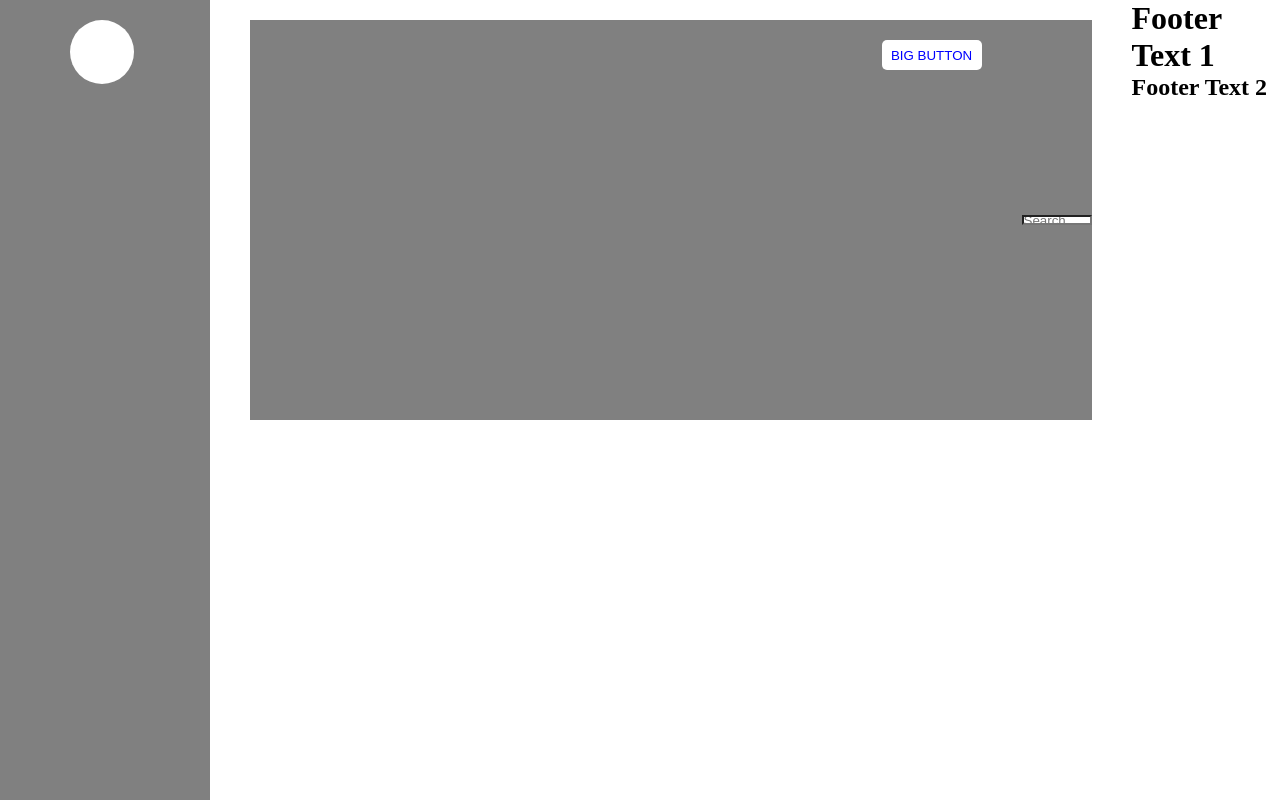
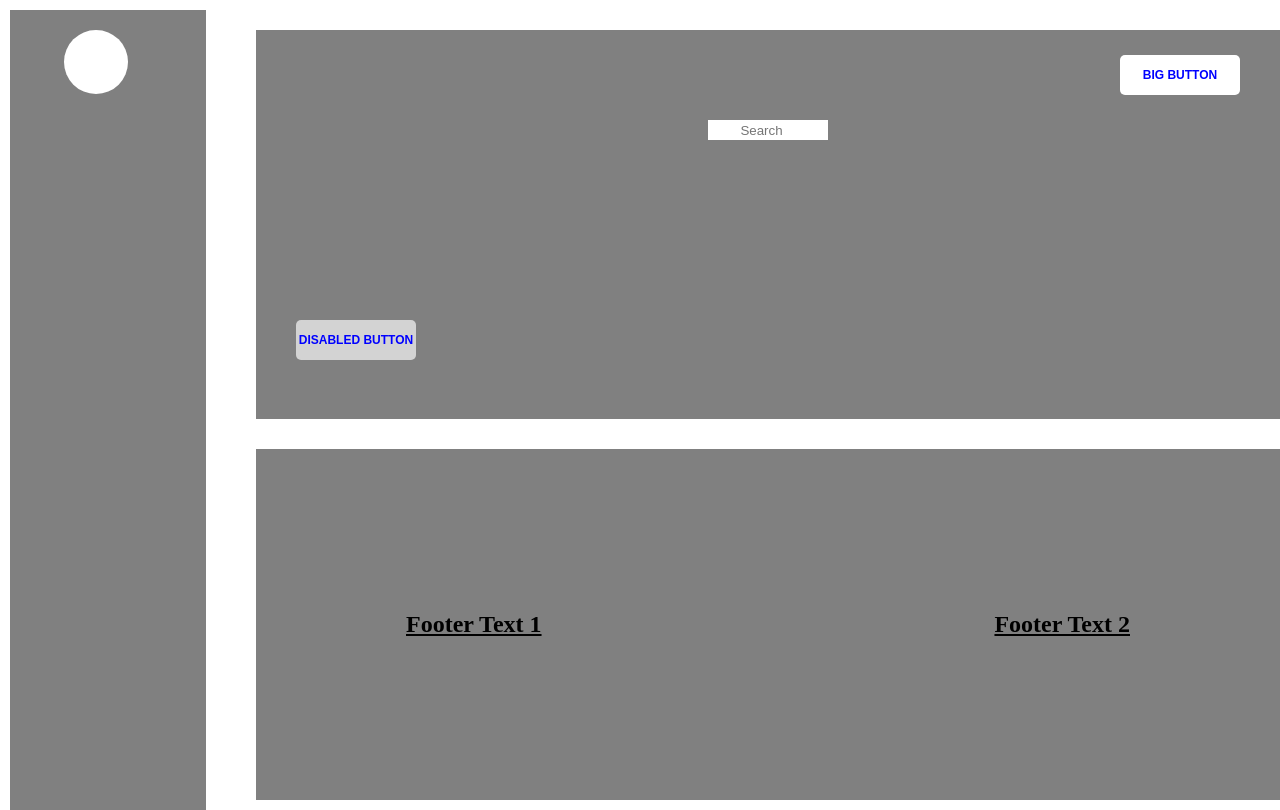
Before and after one commit to Doriana94/CHECKPOINT, a plain HTML site: page index.html in a window 1280 px wide. Drawn offline with Linux system fonts and the light colour scheme.

Commit message:
completed file

```diff
--- a/index.html
+++ b/index.html
@@ -12,21 +12,17 @@
         <div class="ball"></div>
     </aside>
 
+    <section>
     <main>
-
         <button type="button">BIG BUTTON</button>
-
-            <div class="search">
             <input type="search" placeholder="Search">
-            </div>
-            <!-- <div class="disabled">
-                <button type="button">DISABLED BUTTON</button>
-            </div>  -->
+             <button type="button" class="disabled">DISABLED BUTTON</button>
     </main>
 
     <footer>
         <h1>Footer Text 1</h1>
         <h2>Footer Text 2</h2>
     </footer>
+</section>
 </body>
 </html>
--- a/style.css
+++ b/style.css
@@ -15,7 +15,7 @@ body{
     width: 20%;
     height: 100%;
     background-color: grey;
-
+    margin: 10px;
 }
 
 .username .ball{
@@ -23,38 +23,72 @@ body{
     height: 4rem;
     border-radius: 50%;
     background-color: white;
-    margin-left: 70px;
+    margin-left: 54px;
     margin-top: 20px;
 }
 
 main{
-    width: 80%;
-    height: 50%;
+    width: 80vw;
+    height: 50vh;
     background-color: grey;
     display: flex;
-    margin-top: 20px;
-   justify-content: flex-end;
+    margin-top: 30px;
+    flex-direction: column;
+
 }
 
- button{
-    width: 100px;
-    height: 30px;
+button{
+    width: 120px;
+    height: 40px;
     border-radius: 5px;
     background-color: white;
+    color: blue;
+    border: none;
+    margin: 25px 40px;
+    align-self: flex-end;
+    font-size: 12px;
+    font-weight: bold;
+}
+
+input{
+    width: 120px;
+    height: 20px;
+    background-color: white;
+    align-self: center;
+    border: none;
+    text-align: center;
+
+}
+
+.disabled{
+    width: 120px;
+    height: 40px;
+    border-radius: 5px;
+    background-color: lightgrey;
+    color: blue;
     border: none;
     align-self: flex-start;
-    margin: 20px 40px;
-    color: blue;
+    margin: 180px 0 25px 40px;
+    font-size: 12px;
+    font-weight: bold;
 }
 
-.search{
+section{
     display: flex;
-    justify-content: center;
+    flex-direction: column;
+    gap: 30px;
 }
-input{
-    width: 70px;
-    height: 10px;
-    background-color: white;
-    align-self: center;
 
+footer{
+    width: 80vw;
+    height: 45vh;
+    background-color: grey;
+    justify-content: space-between;
+    display: flex;
+    align-items: center;
 }
+
+h1, h2{
+ margin: 0 150px 0  ;
+ text-decoration:underline;
+}
```
